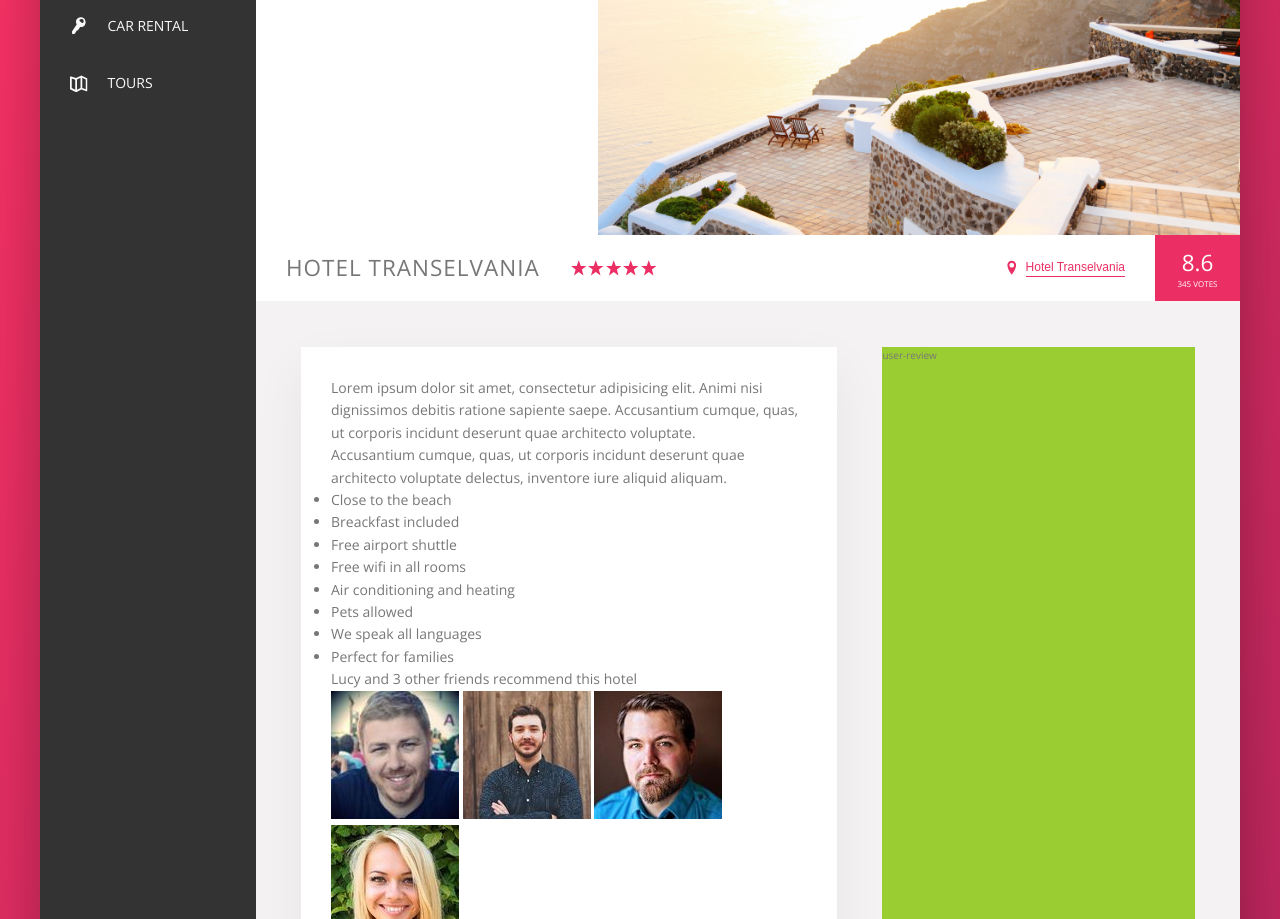
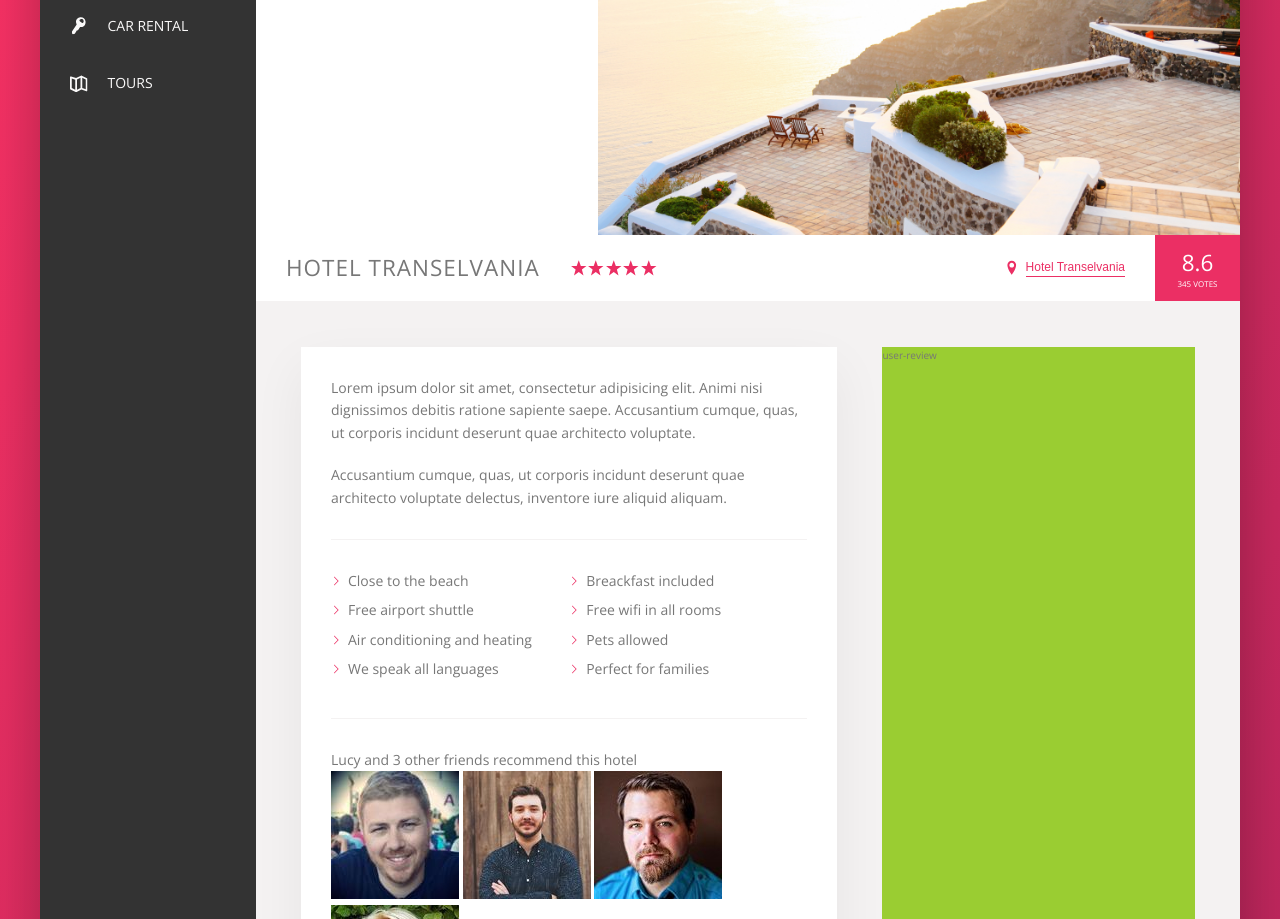
Before and after one commit to abdallah-alaff96/Trillo, a website: page index.html in a window 1280 px wide. Shown: the part 300-1219 px from the top of the page. Drawn offline with nearby package versions, Linux system fonts and the light colour scheme.

Commit message:
Building the Description Section - Part 1.2

```diff
--- a/sass/_components.scss
+++ b/sass/_components.scss
@@ -303,3 +303,42 @@
     box-shadow: none;
   }
 }
+
+////////////////////////////////
+//// paragraph
+
+.paragraph:not(:last-of-type) {
+  margin-bottom: 2rem;
+}
+
+////////////////////////////////
+//// list
+
+.list {
+  list-style: none;
+  margin: 3rem 0;
+  padding: 3rem 0;
+  border-top: var(--line);
+  border-bottom: var(--line);
+
+  display: flex;
+  flex-wrap: wrap;
+
+  &__item {
+    flex: 0 0 50%;
+    margin-bottom: 0.7rem;
+  }
+
+  &__item::before {
+    content: "";
+    display: inline-block;
+    height: 1rem;
+    width: 1rem;
+    margin-right: 0.7rem;
+
+    // Newer browser - masks
+    background-color: var(--color-primary);
+    -webkit-mask-image: url(../img/chevron-thin-right.svg);
+    -webkit-mask-size: cover;
+  }
+}
```
Also changed, not shown: css/style.css.
